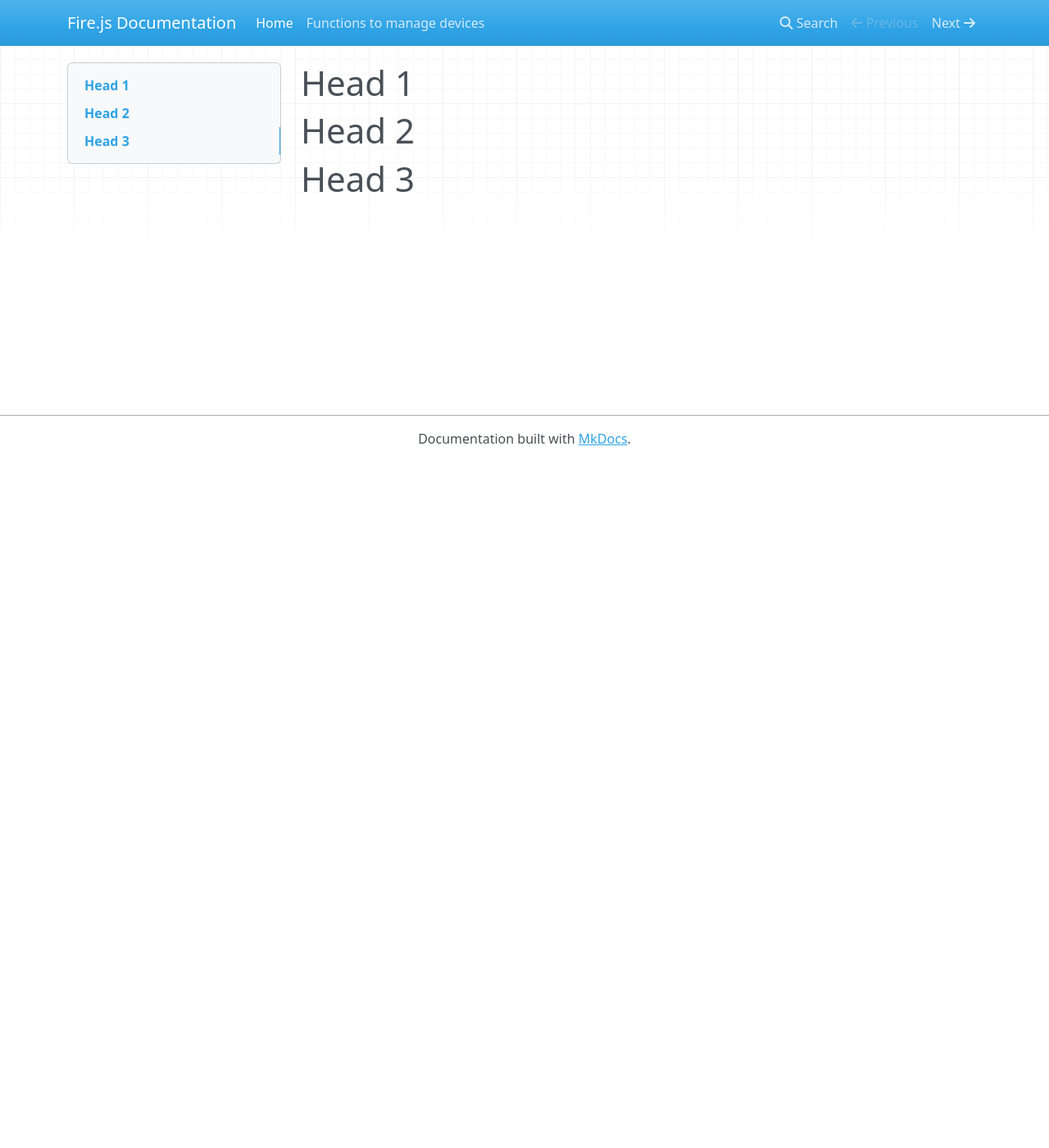
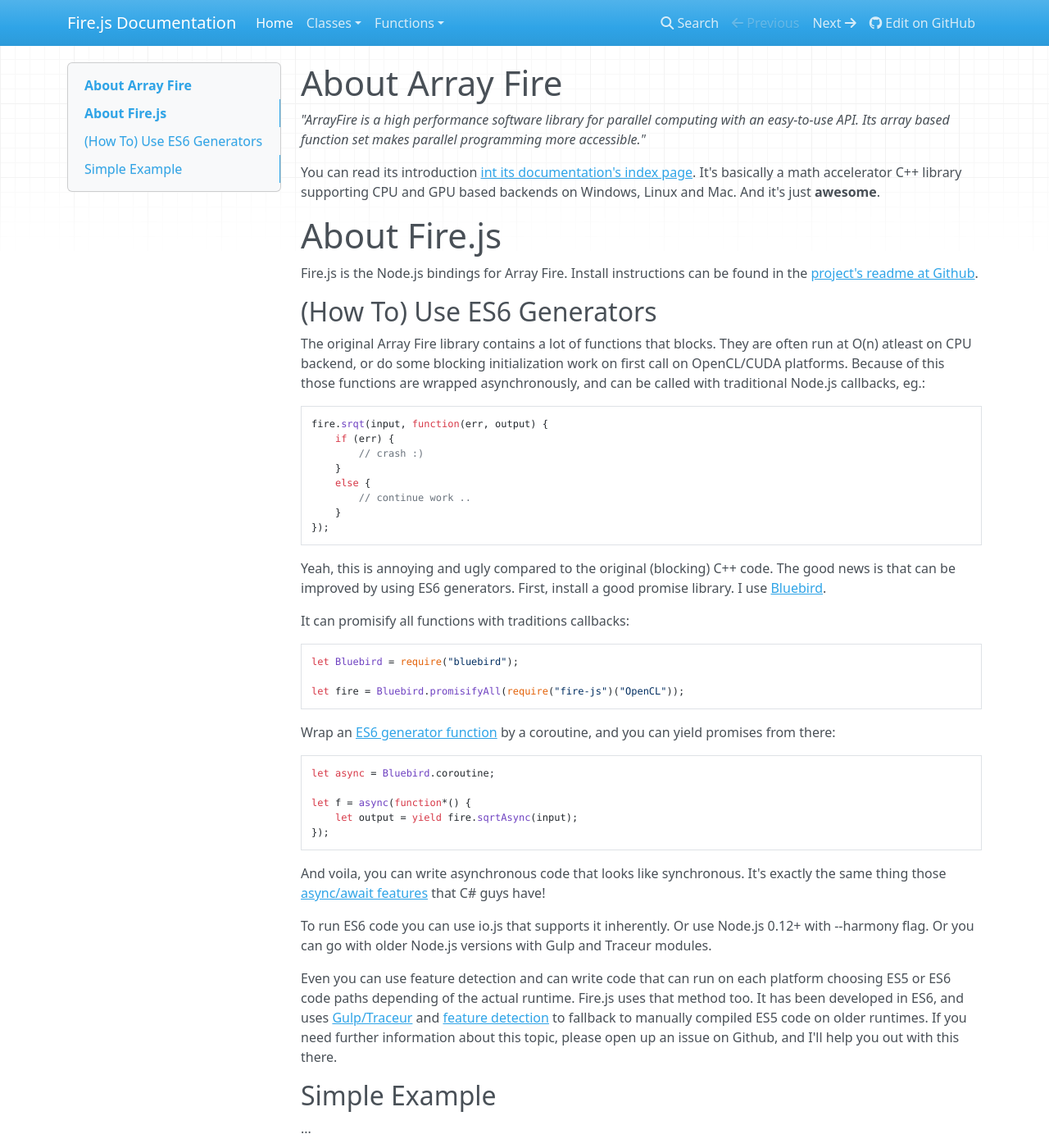
Before and after one commit to arrayfire/arrayfire-js, an MkDocs documentation site: the page built from documentation/docs/index.md, in a window 1280 px wide and 1400 px high. Shown: the whole window at 82% size. Built offline with MkDocs 1.6.1, drawn with Linux system fonts in a browser that asks for light colours; nearby versions of some CDN libraries; old or Windows-style settings are respelled for this version of MkDocs.

Commit message:
docs in progress

````diff
--- a/documentation/docs/index.md
+++ b/documentation/docs/index.md
@@ -1,3 +1,54 @@
-# Head 1
-# Head 2
-# Head 3
+# About Array Fire
+
+*"ArrayFire is a high performance software library for parallel computing with an easy-to-use API. Its array based function set makes parallel programming more accessible."*
+
+You can read its introduction [int its documentation's index page](http://www.arrayfire.com/docs/index.htm). It's basically a math accelerator C++ library supporting CPU and GPU based backends on Windows, Linux and Mac. And it's just **awesome**.
+
+# About Fire.js
+
+Fire.js is the Node.js bindings for Array Fire. Install instructions can be found in the [project's readme at Github](https://github.com/unbornchikken/fire-js#install).
+
+## (How To) Use ES6 Generators
+
+The original Array Fire library contains a lot of functions that blocks. They are often run at O(n) atleast on CPU backend, or do some blocking initialization work on first call on OpenCL/CUDA platforms. Because of this those functions are wrapped asynchronously, and can be called with traditional Node.js callbacks, eg.:
+
+```js
+fire.srqt(input, function(err, output) {
+	if (err) {
+    	// crash :)
+    }
+    else {
+    	// continue work ..
+    }
+});
+```
+
+Yeah, this is annoying and ugly compared to the original (blocking) C++ code. The good news is that can be improved by using ES6 generators. First, install a good promise library. I use [Bluebird](https://www.npmjs.com/package/bluebird).
+
+It can promisify all functions with traditions callbacks:
+
+```js
+let Bluebird = require("bluebird");
+
+let fire = Bluebird.promisifyAll(require("fire-js")("OpenCL"));
+```
+
+Wrap an [ES6 generator function](https://developer.mozilla.org/en-US/docs/Web/JavaScript/Reference/Statements/function*) by a coroutine, and you can yield promises from there:
+
+```js
+let async = Bluebird.coroutine;
+
+let f = async(function*() {
+	let output = yield fire.sqrtAsync(input);
+});
+```
+
+And voila, you can write asynchronous code that looks like synchronous. It's exactly the same thing those [async/await features](https://msdn.microsoft.com/en-us/library/hh191443.aspx) that C# guys have!
+
+To run ES6 code you can use io.js that supports it inherently. Or use Node.js 0.12+ with --harmony flag. Or you can go with older Node.js versions with Gulp and Traceur modules.
+
+Even you can use feature detection and can write code that can run on each platform choosing ES5 or ES6 code paths depending of the actual runtime. Fire.js uses that method too. It has been developed in ES6, and uses [Gulp/Traceur](https://github.com/unbornchikken/fire-js/blob/master/gulpfile.js) and [feature detection](https://github.com/unbornchikken/fire-js/blob/master/lib/index.js#L19) to fallback to manually compiled ES5 code on older runtimes. If you need further information about this topic, please open up an issue on Github, and I'll help you out with this there.
+
+## Simple Example
+
+...
--- a/documentation/mkdocs.yml
+++ b/documentation/mkdocs.yml
@@ -1,5 +1,9 @@
 site_name: Fire.js Documentation
 pages:
 - Home: index.md
-- Functions to manage devices: devices.md
+- Classes:
+  - AFArray: afArray.md
+- Functions:
+  - Managing Devices: devices.md
 theme: mkdocs
+repo_url: https://github.com/unbornchikken/fire-js
````
Also changed, not shown: documentation/docs/afArray.md (added, +3 -0 lines).
